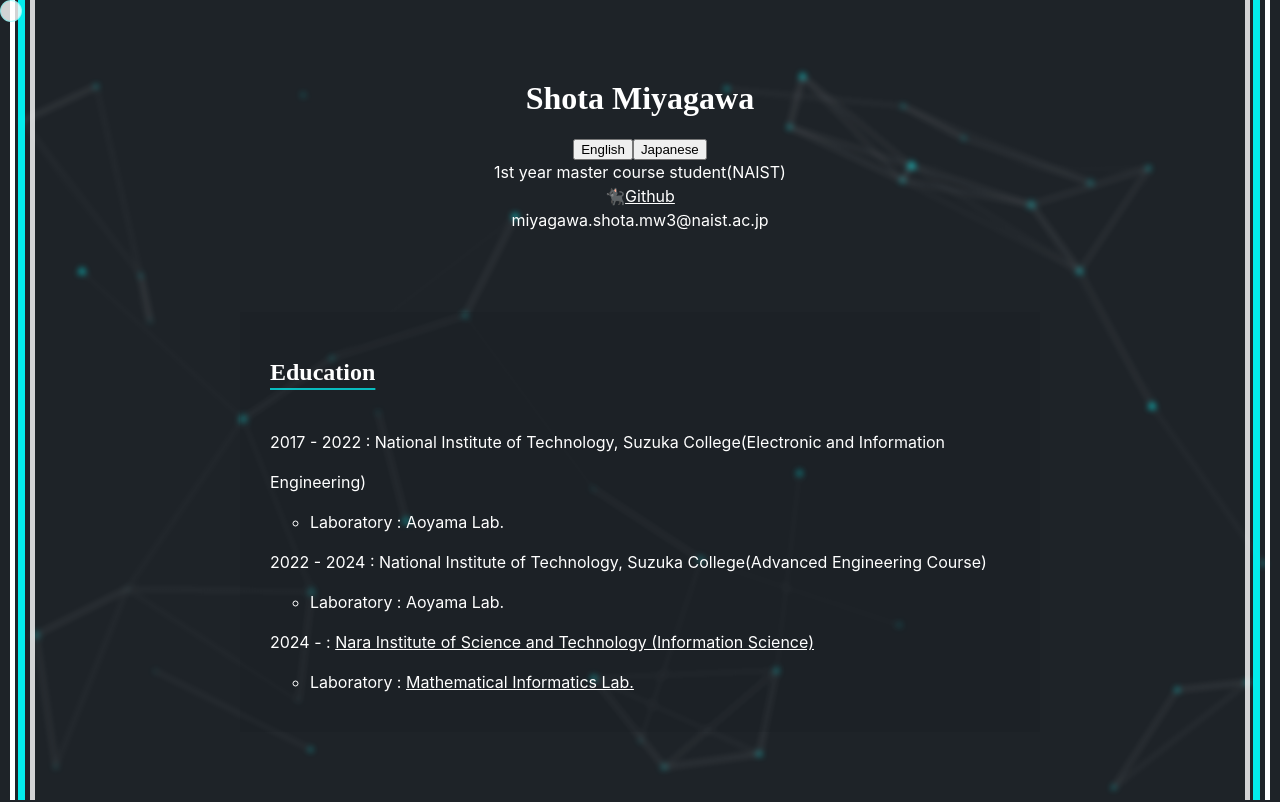
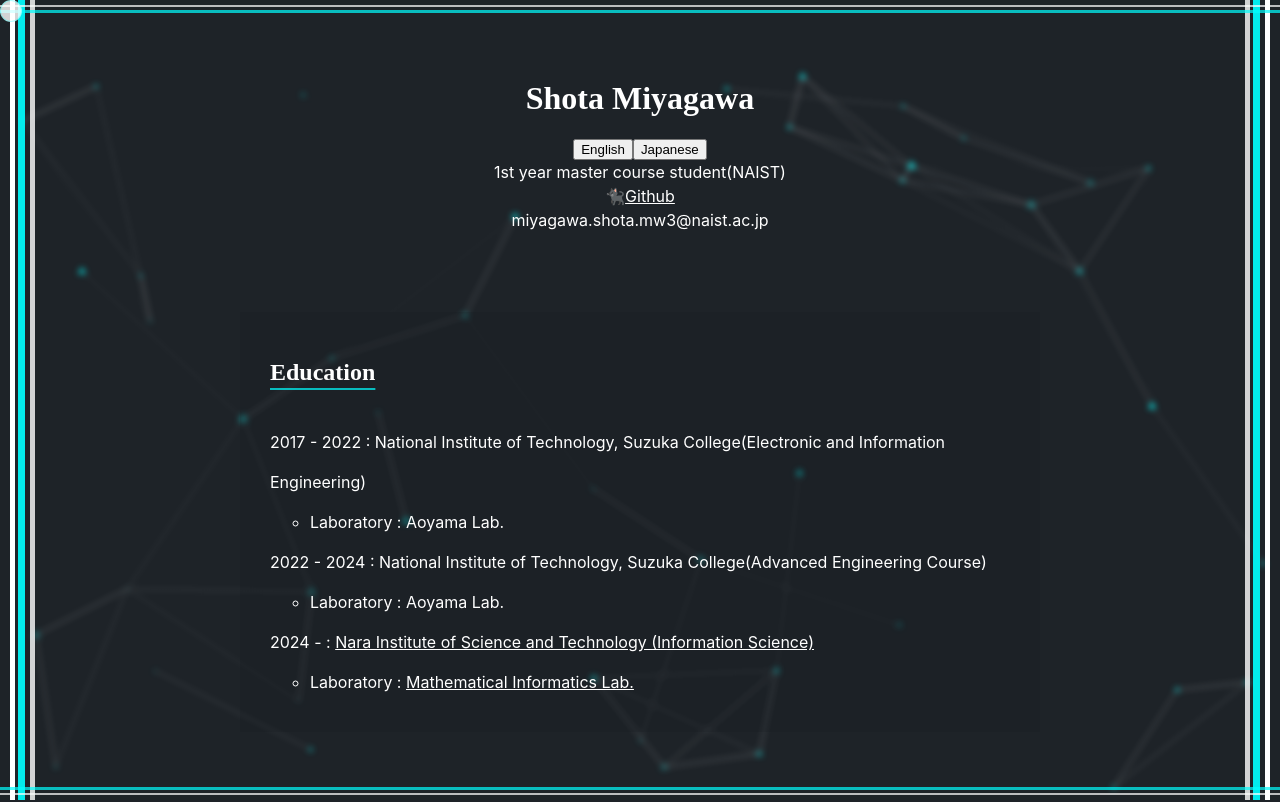
Before and after one commit to cielcs/Mywebsite, a React (Create React App) app: page /#/ in a window 1280 px wide. Shown: the top 802 px of the page. Built offline with nearby package versions, Linux system fonts and the light colour scheme; a web font is replaced by a local one.

Commit message:
complete line like overlay

```diff
--- a/src/App.css
+++ b/src/App.css
@@ -83,12 +83,40 @@
   margin: 0 auto;
   padding: 0 20px;
 }
-
+/*上下の線*/
 .verticaltop_line {
   position: fixed;
-  top: 0;
+  top: 10px;
   left: 0;
   right: 0;
-  height: 5px; /* 横棒の高さ */
+  height: 3px; /* 横棒の高さ */
   background-color: rgba(0, 255, 255, 0.7); /* 線の色 */
+  z-index: 1000;
 }
+.verticalbottom_line {
+  position: fixed;
+  bottom: 10px;
+  left: 0;
+  right: 0;
+  height: 3px; /* 横棒の高さ */
+  background-color: rgba(0, 255, 255, 0.7); /* 線の色 */
+  z-index: 1000;
+}
+.verticaltop_line2 {
+  position: fixed;
+  top: 5px;
+  left: 0;
+  right: 0;
+  height: 2px; /* 横棒の高さ */
+  background-color: rgba(255, 255, 255, 0.7); /* 線の色 */
+  z-index: 100;
+}
+.verticalbottom_line2 {
+  position: fixed;
+  bottom: 5px;
+  left: 0;
+  right: 0;
+  height: 2px; /* 横棒の高さ */
+  background-color: rgba(255, 255, 255, 0.7); /* 線の色 */
+  z-index: 100;
+}
--- a/src/App.tsx
+++ b/src/App.tsx
@@ -35,7 +35,10 @@
     <div className="App">
       <VerticalLineUp />
       <VerticalLineDown />
-      {/* <div className="verticaltop-line"></div> */}
+      <div className="verticaltop_line"></div>
+      <div className="verticalbottom_line"></div>
+      <div className="verticaltop_line2"></div>
+      <div className="verticalbottom_line2"></div>
       <div id="wrapper">
         <meta
           name="viewport"
--- a/src/Article/ArticleList.tsx
+++ b/src/Article/ArticleList.tsx
@@ -22,7 +22,7 @@
   width: '300px',
   transition: 'transform 0.2s ease-in-out',
   boxShadow: '0 4px 8px rgba(0, 255, 255, 0.5)', // 白い影を追加
-  backgroundColor: 'rgba(20, 27, 30, 0.1)', // カード自体の背景色を少し明るめに設定
+  backgroundColor: 'rgba(20, 27, 30, 0.3)', // カード自体の背景色を少し明るめに設定
   '&:hover': {
     transform: 'scale(1.05)',
     boxShadow: '0 8px 16px rgba(0, 255, 255, 0.5)', // ホバー時に影を強くする
@@ -95,23 +95,7 @@
         </ul>
 
       </div>
-      {/* <div className='Diary'>
-        <h2 style={{ marginTop: '10px',fontFamily: "Kdam Thmor Pro"}}>Diary</h2><br></br>
-        <ul style={{ padding: 0, textAlign: 'center', margin: '0 auto', maxWidth: '1000px', lineHeight: '2.5' }}>
-        <div style={{ display: 'flex', flexWrap: 'wrap', justifyContent: 'center' }}>
-          {articles.map((article) => (
-          <div key={article.id} style={{ margin: '10px', width: '210px', textAlign: 'center', border: '1px solid #ccc', borderRadius: '5px' }}>
-            <Link to={`/article/${article.id}`} style={{ textDecoration: 'none', color: 'inherit' }}>
-              <div style={{ width: '210px', height: '210px', overflow: 'hidden', borderRadius: '5px 5px 0 0' }}>
-                <img src={process.env.PUBLIC_URL +  article.imageUrl} alt={article.title} style={{ width: '100%', height: '100%', objectFit: 'cover' }} />
-              </div>
-              <h4 style={{ margin: '1px 0 0 0' }}>{article.title}</h4>
-            </Link>
-          </div>
-        ))}
-      </div>
-      </ul>
-    </div> */}
+
     <div className="Diary">
     <ul style={{ listStyleType: 'none', padding: 0, textAlign: 'left', margin: '0 auto',maxWidth: '1050px', lineHeight: '2.5' }}>
     <Container>
```
